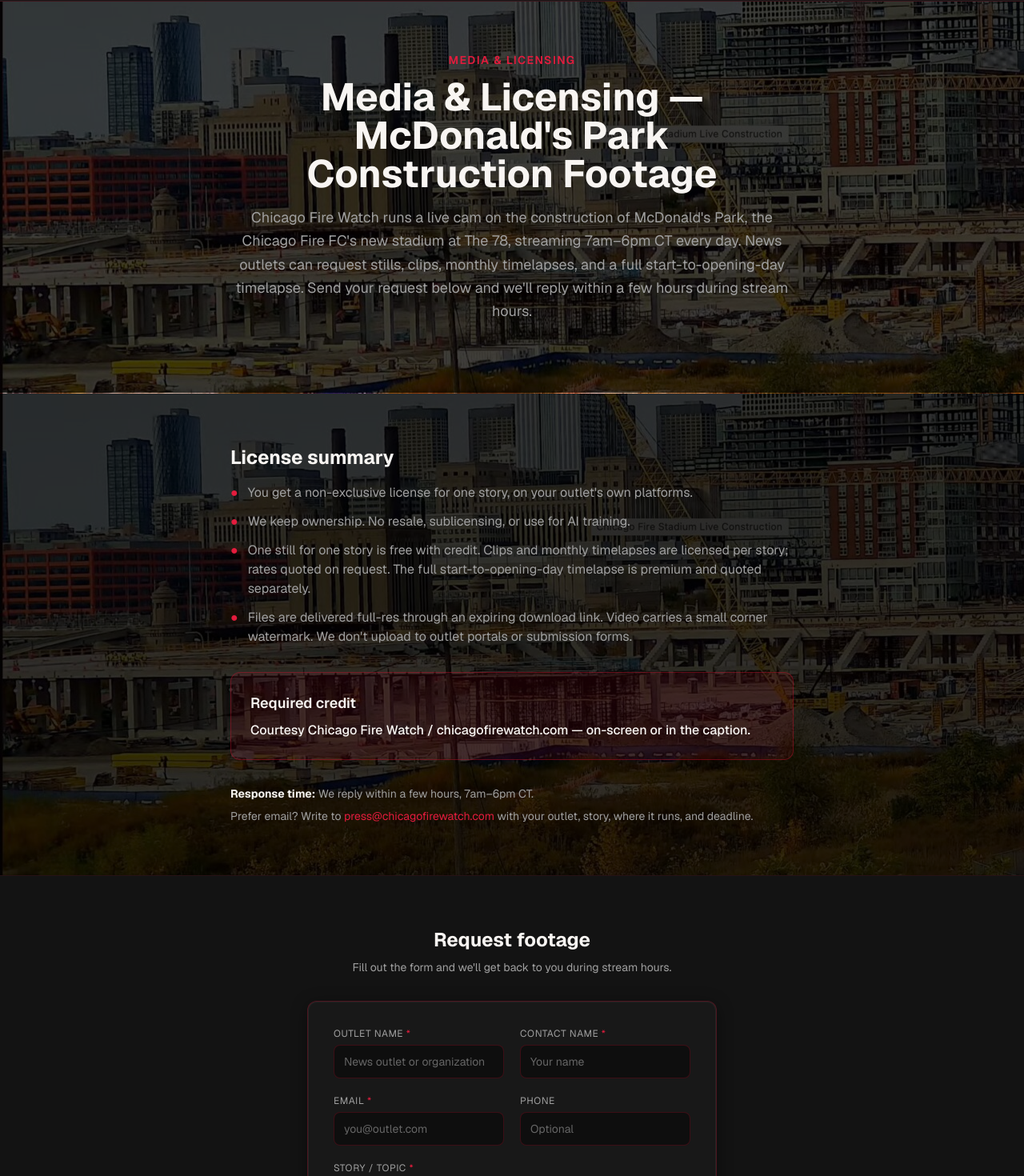
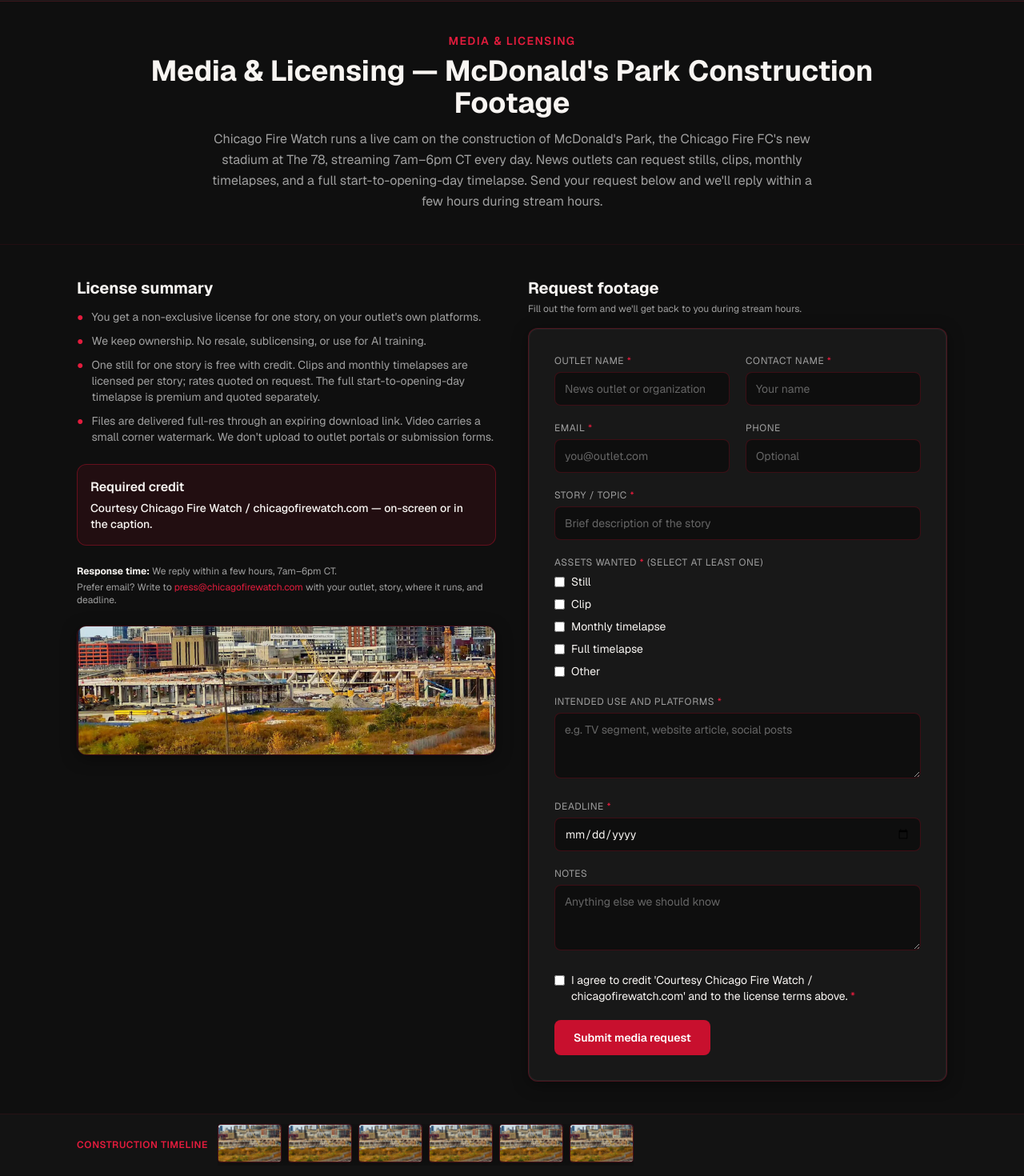
Before and after one commit to aruntikoo/chicagofirewatch, a Next.js app: page /media in a window 1280 px wide. Shown: the part 63-1533 px from the top of the page at 80% size. Built offline with nearby package versions, Linux system fonts and the light colour scheme.

Commit message:
Redesign /media page: tighter two-column layout, no full-bleed background, construction still as accent, timeline ticker

```diff
--- a/src/app/media/page.tsx
+++ b/src/app/media/page.tsx
@@ -35,90 +35,115 @@
     <>
       <Header />
       <main className="flex-1 pt-16">
-        <section
-          className="relative py-12 md:py-16 border-b border-fire-red/15 overflow-hidden"
-          style={{ backgroundImage: `url('${SITE_STILL}')` }}
-        >
-          <div className="absolute inset-0 bg-black/75" />
-          <div className="relative z-10 max-w-3xl mx-auto px-4 sm:px-6 lg:px-8 text-center">
-            <p className="text-sm font-semibold uppercase tracking-widest text-fire-red-light mb-3">
+        {/* Compact header + intro */}
+        <section className="py-8 md:py-10 border-b border-fire-red/10">
+          <div className="max-w-5xl mx-auto px-4 sm:px-6 lg:px-8 text-center">
+            <p className="text-sm font-semibold uppercase tracking-widest text-fire-red-light mb-2">
               Media & Licensing
             </p>
-            <h1 className="text-3xl sm:text-4xl md:text-5xl font-bold text-warm-white mb-4">
+            <h1 className="text-2xl sm:text-3xl md:text-4xl font-bold text-warm-white mb-3">
               Media & Licensing — McDonald's Park Construction Footage
             </h1>
-            <p className="text-muted text-base sm:text-lg leading-relaxed mb-6">
+            <p className="text-muted text-sm sm:text-base leading-relaxed max-w-3xl mx-auto">
               Chicago Fire Watch runs a live cam on the construction of McDonald's Park, the Chicago Fire FC's new stadium at The 78, streaming 7am–6pm CT every day. News outlets can request stills, clips, monthly timelapses, and a full start-to-opening-day timelapse. Send your request below and we'll reply within a few hours during stream hours.
             </p>
           </div>
         </section>
 
-        <section
-          className="relative py-12 md:py-16 overflow-hidden"
-          style={{ backgroundImage: `url('${SITE_STILL}')` }}
-        >
-          <div className="absolute inset-0 bg-black/80" />
-          <div className="relative z-10 max-w-3xl mx-auto px-4 sm:px-6 lg:px-8 space-y-8">
+        {/* Two-column: license left, form right */}
+        <section className="py-8 md:py-10">
+          <div className="max-w-6xl mx-auto px-4 sm:px-6 lg:px-8">
+            <div className="grid grid-cols-1 lg:grid-cols-2 gap-8 lg:gap-10 items-start">
+              {/* Left: license summary */}
+              <div className="space-y-6">
                 <div>
-              <h2 className="text-2xl font-bold text-warm-white mb-4">License summary</h2>
-              <ul className="space-y-3 text-muted">
-                <li className="flex gap-3">
+                  <h2 className="text-xl font-bold text-warm-white mb-3">License summary</h2>
+                  <ul className="space-y-2.5 text-muted text-sm">
+                    <li className="flex gap-2.5">
                       <span className="text-fire-red-light shrink-0">●</span>
                       <span>You get a non-exclusive license for one story, on your outlet's own platforms.</span>
                     </li>
-                <li className="flex gap-3">
+                    <li className="flex gap-2.5">
                       <span className="text-fire-red-light shrink-0">●</span>
                       <span>We keep ownership. No resale, sublicensing, or use for AI training.</span>
                     </li>
-                <li className="flex gap-3">
+                    <li className="flex gap-2.5">
                       <span className="text-fire-red-light shrink-0">●</span>
                       <span>One still for one story is free with credit. Clips and monthly timelapses are licensed per story; rates quoted on request. The full start-to-opening-day timelapse is premium and quoted separately.</span>
                     </li>
-                <li className="flex gap-3">
+                    <li className="flex gap-2.5">
                       <span className="text-fire-red-light shrink-0">●</span>
                       <span>Files are delivered full-res through an expiring download link. Video carries a small corner watermark. We don't upload to outlet portals or submission forms.</span>
                     </li>
                   </ul>
                 </div>
 
-            <div className="rounded-xl border border-fire-red/40 bg-fire-red/10 p-6">
-              <h3 className="text-lg font-semibold text-warm-white mb-2">Required credit</h3>
-              <p className="text-warm-white font-medium">
+                <div className="rounded-xl border border-fire-red/40 bg-fire-red/10 p-4">
+                  <h3 className="text-base font-semibold text-warm-white mb-1">Required credit</h3>
+                  <p className="text-warm-white text-sm font-medium">
                     Courtesy Chicago Fire Watch / chicagofirewatch.com — on-screen or in the caption.
                   </p>
                 </div>
 
-            <div className="text-sm text-muted">
-              <p className="mb-2">
+                <div className="text-xs text-muted space-y-1">
+                  <p>
                     <strong className="text-warm-white">Response time:</strong> We reply within a few hours, 7am–6pm CT.
                   </p>
                   <p>
                     Prefer email? Write to{" "}
-                <a
-                  href="mailto:press@chicagofirewatch.com"
-                  className="text-fire-red-light hover:underline"
-                >
+                    <a href="mailto:press@chicagofirewatch.com" className="text-fire-red-light hover:underline">
                       press@chicagofirewatch.com
                     </a>{" "}
                     with your outlet, story, where it runs, and deadline.
                   </p>
                 </div>
+
+                {/* Small construction still as spacer/accent */}
+                <div className="hidden lg:block rounded-xl overflow-hidden steel-border">
+                  <img
+                    src={SITE_STILL}
+                    alt="McDonald's Park construction site from the Chicago Fire Watch cam"
+                    className="w-full h-40 object-cover object-center"
+                  />
                 </div>
-        </section>
+              </div>
 
-        <section className="py-12 md:py-16 bg-charcoal/40 border-t border-fire-red/10">
-          <div className="max-w-xl mx-auto px-4 sm:px-6 lg:px-8">
-            <h2 className="text-2xl font-bold text-warm-white mb-2 text-center">
+              {/* Right: form */}
+              <div>
+                <h2 className="text-xl font-bold text-warm-white mb-1 text-center lg:text-left">
                   Request footage
                 </h2>
-            <p className="text-muted text-sm text-center mb-8">
+                <p className="text-muted text-xs text-center lg:text-left mb-4">
                   Fill out the form and we'll get back to you during stream hours.
                 </p>
                 <MediaRequestForm />
               </div>
+            </div>
+          </div>
         </section>
 
-        <section className="py-8 text-center">
+        {/* Construction timeline ticker */}
+        <section className="border-t border-fire-red/10 bg-charcoal/40 py-3">
+          <div className="max-w-6xl mx-auto px-4 sm:px-6 lg:px-8">
+            <div className="flex items-center gap-3 overflow-hidden">
+              <span className="text-xs font-semibold uppercase tracking-wider text-fire-red-light shrink-0">
+                Construction Timeline
+              </span>
+              <div className="flex gap-2 overflow-x-auto pb-1">
+                {[1, 2, 3, 4, 5, 6].map((i) => (
+                  <img
+                    key={i}
+                    src={SITE_STILL}
+                    alt={`Construction still ${i}`}
+                    className="h-12 w-20 object-cover rounded shrink-0 steel-border"
+                  />
+                ))}
+              </div>
+            </div>
+          </div>
+        </section>
+
+        <section className="py-6 text-center">
           <Link href="/" className="text-sm text-fire-red-light hover:underline">
             ← Back to the live cam
           </Link>
```
Lines whose indentation alone changed are shown as unchanged.
